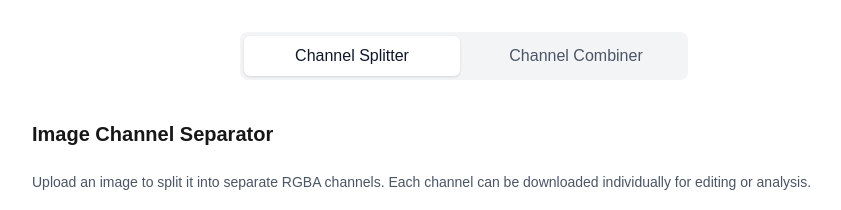
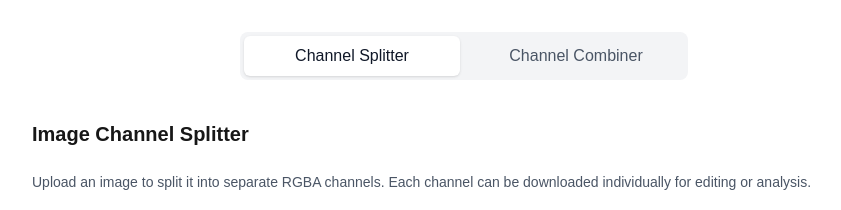
Before and after one commit to LuviKunG/texture-manipulator, a Next.js app: page / in a window 1280 px wide. Shown: the top 210 px of the page, without its empty margins (176-1017 px from the left). Built offline with nearby package versions, Linux system fonts and the light colour scheme.

Commit message:
Fix typo in header from "Image Channel Separator" to "Image Channel Splitter"

```diff
--- a/src/components/imagechannelsplitter.tsx
+++ b/src/components/imagechannelsplitter.tsx
@@ -151,7 +151,7 @@
 
   return (
     <div className="p-4 space-y-6">
-      <h2 className="text-xl font-bold">Image Channel Separator</h2>
+      <h2 className="text-xl font-bold">Image Channel Splitter</h2>
 
       <p className="text-gray-600 text-sm">
         Upload an image to split it into separate RGBA channels. Each channel
```
